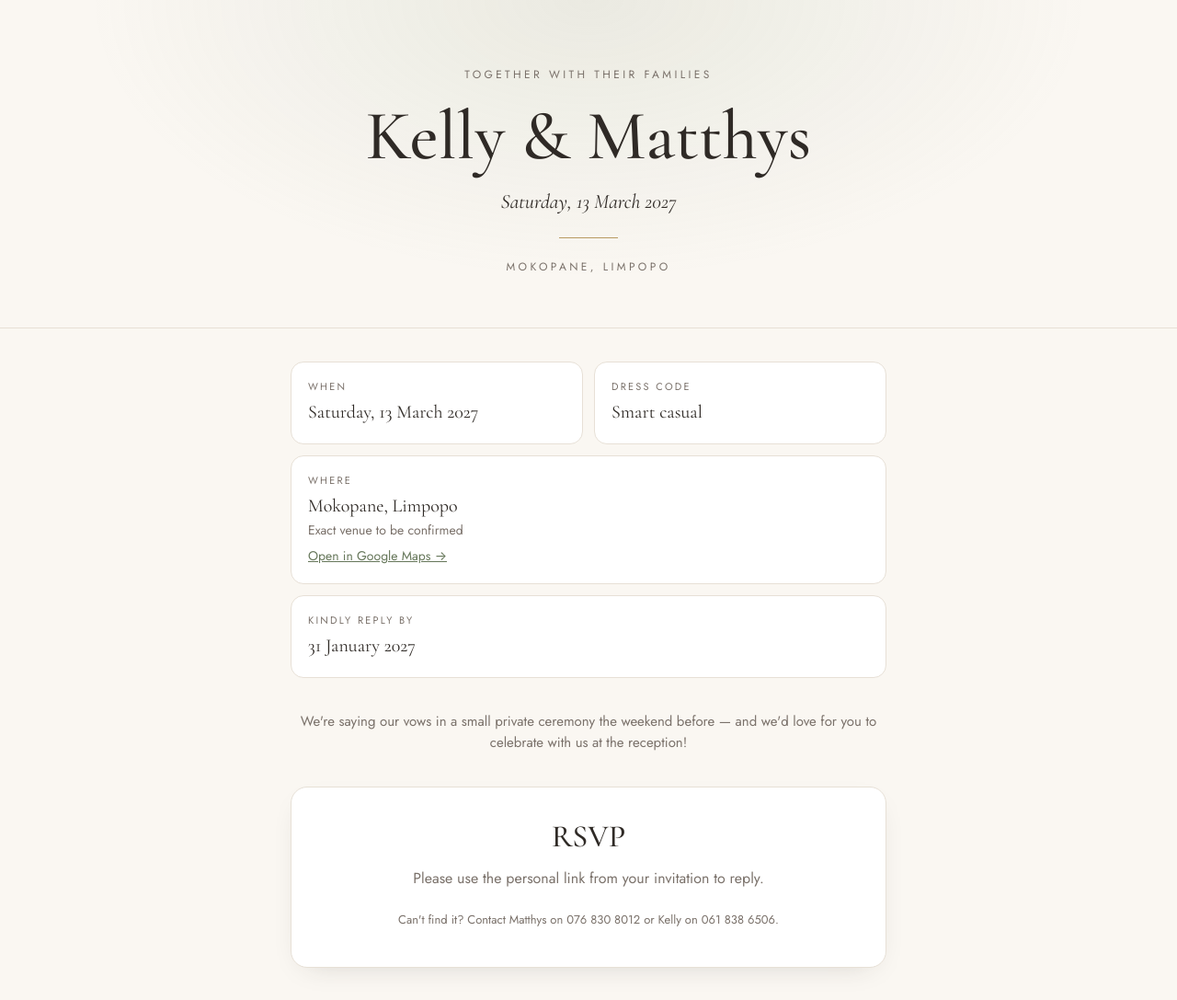
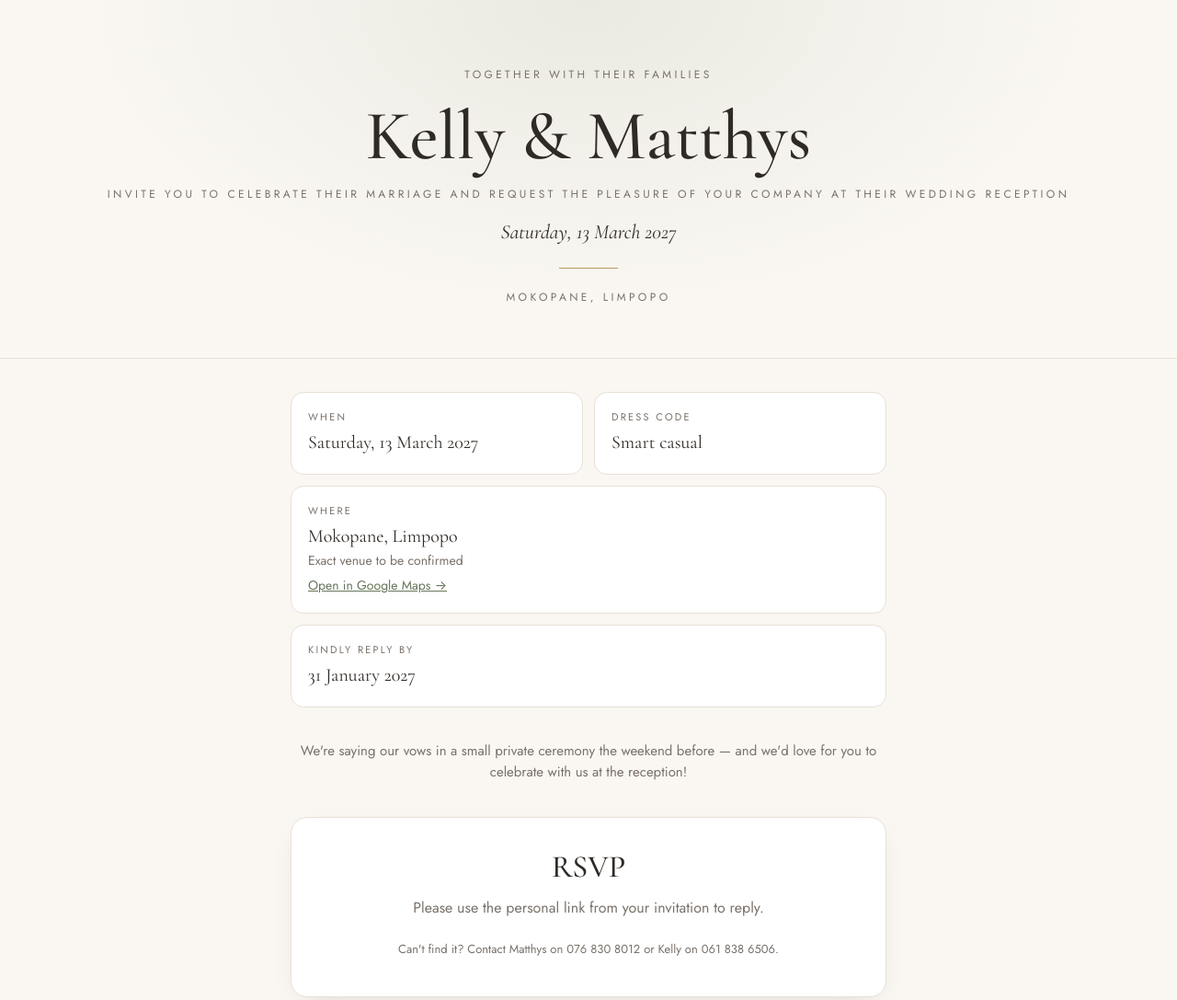
Before and after one commit to Kellz2812/van-tonder-wedding-2027, a plain HTML site: page index.html in a window 1280 px wide. Shown: the top 1087 px of the page at 92% size. Drawn offline with nearby package versions, Linux system fonts and the light colour scheme.

Commit message:
Update index.html

```diff
--- a/index.html
+++ b/index.html
@@ -17,6 +17,7 @@
 <header class="hero">
   <div class="eyebrow">Together with their families</div>
   <h1 id="couple"></h1>
+   <div class="eyebrow" style="margin-bottom:14px">invite you to celebrate their marriage and request the pleasure of your company at their wedding reception</div>
   <div class="date" id="heroDate"></div>
   <div class="divider"></div>
   <div class="eyebrow" id="heroVenue"></div>
```
